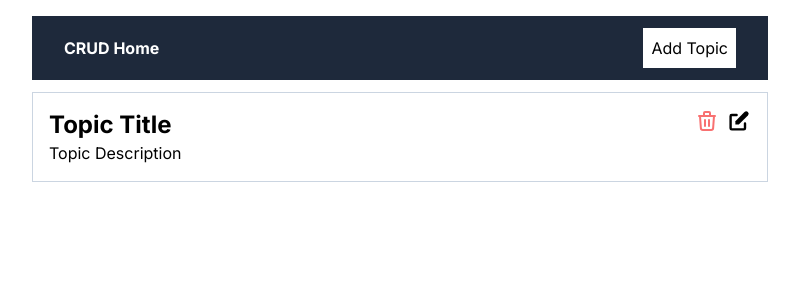
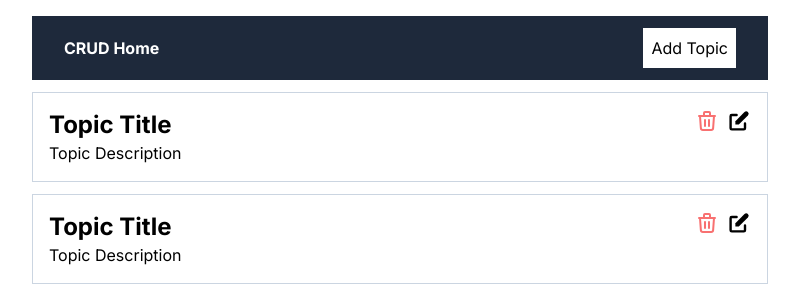
Before and after one commit to peterfdrv/crud-next, a Next.js app: page / in a window 1280 px wide. Shown: the top 304 px of the page, without its empty margins (240-1039 px from the left). Built offline with nearby package versions, Linux system fonts and the light colour scheme.

Commit message:
page.jsx now returns the TopicsList

```diff
--- a/app/page.jsx
+++ b/app/page.jsx
@@ -1,5 +1,10 @@
 import TopicsList from '@/components/TopicsList';
 
 export default function Home() {
-  return <TopicsList />;
+  return (
+    <>
+      <TopicsList />
+      <TopicsList />
+    </>
+  );
 }
```
